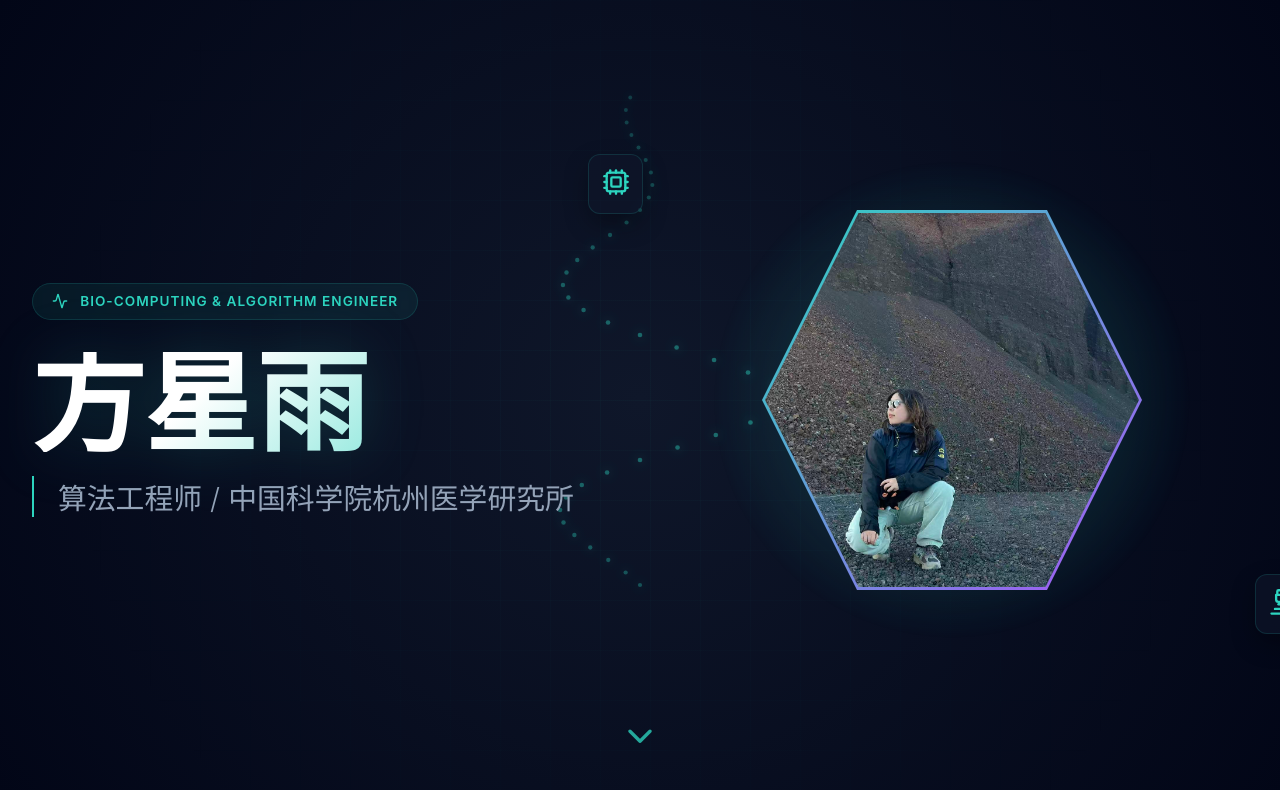
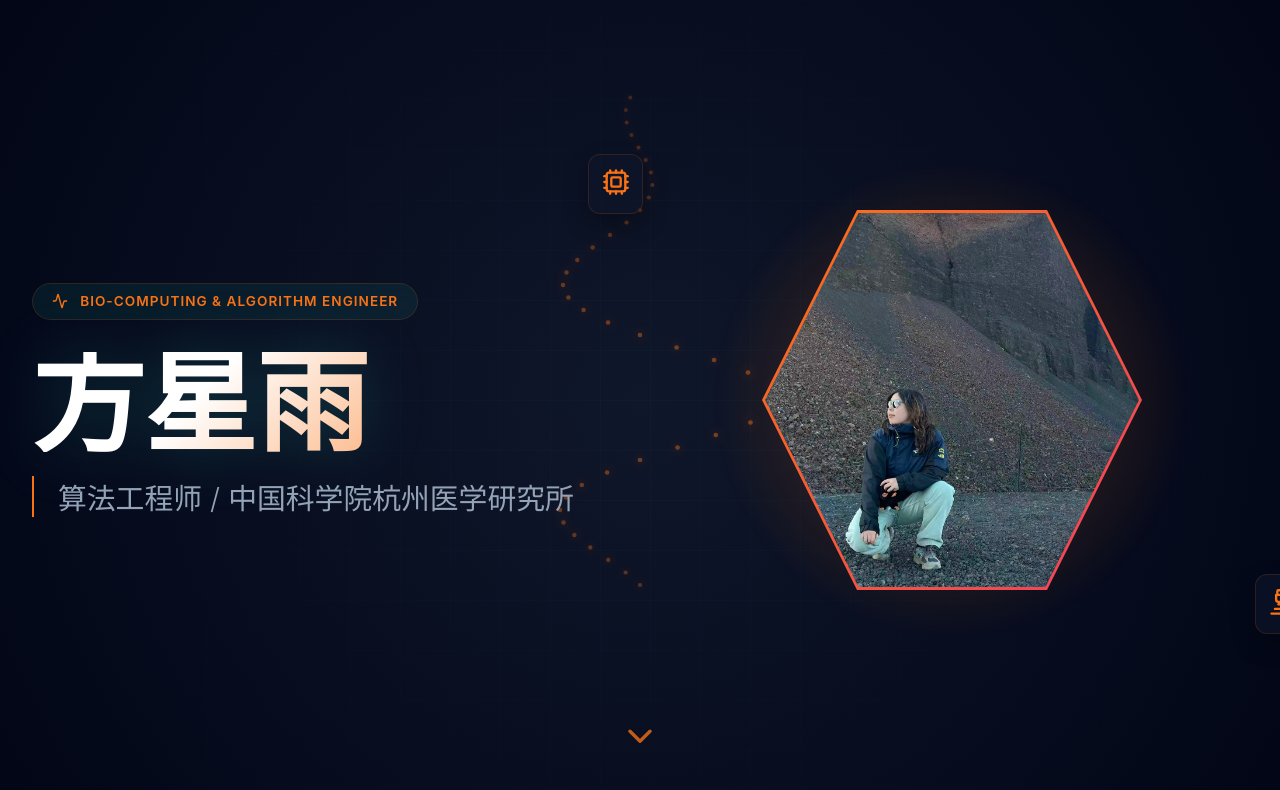
Before and after one commit to XingyuFang99/XingyuFang99.github.io, a React (Vite) app: page / in a window 1280 px wide. Shown: the top 790 px of the page. Built offline with nearby package versions, Linux system fonts and the light colour scheme.

Commit message:
design: switch primary theme color from teal to vibrant orange

```diff
--- a/src/App.css
+++ b/src/App.css
@@ -1,12 +1,12 @@
 :root {
   --bg-color: #020617;
   --card-bg: rgba(15, 23, 42, 0.6);
-  --accent-color: #2dd4bf;
-  --accent-secondary: #a855f7;
+  --accent-color: #f97316; /* Vibrant Orange */
+  --accent-secondary: #f43f5e; /* Rose-Orange Gradient pair */
   --text-primary: #f8fafc;
   --text-secondary: #94a3b8;
-  --border-color: rgba(45, 212, 191, 0.15);
-  --glow-color: rgba(45, 212, 191, 0.4);
+  --border-color: rgba(249, 115, 22, 0.15);
+  --glow-color: rgba(249, 115, 22, 0.4);
 }
 
 * {
```
